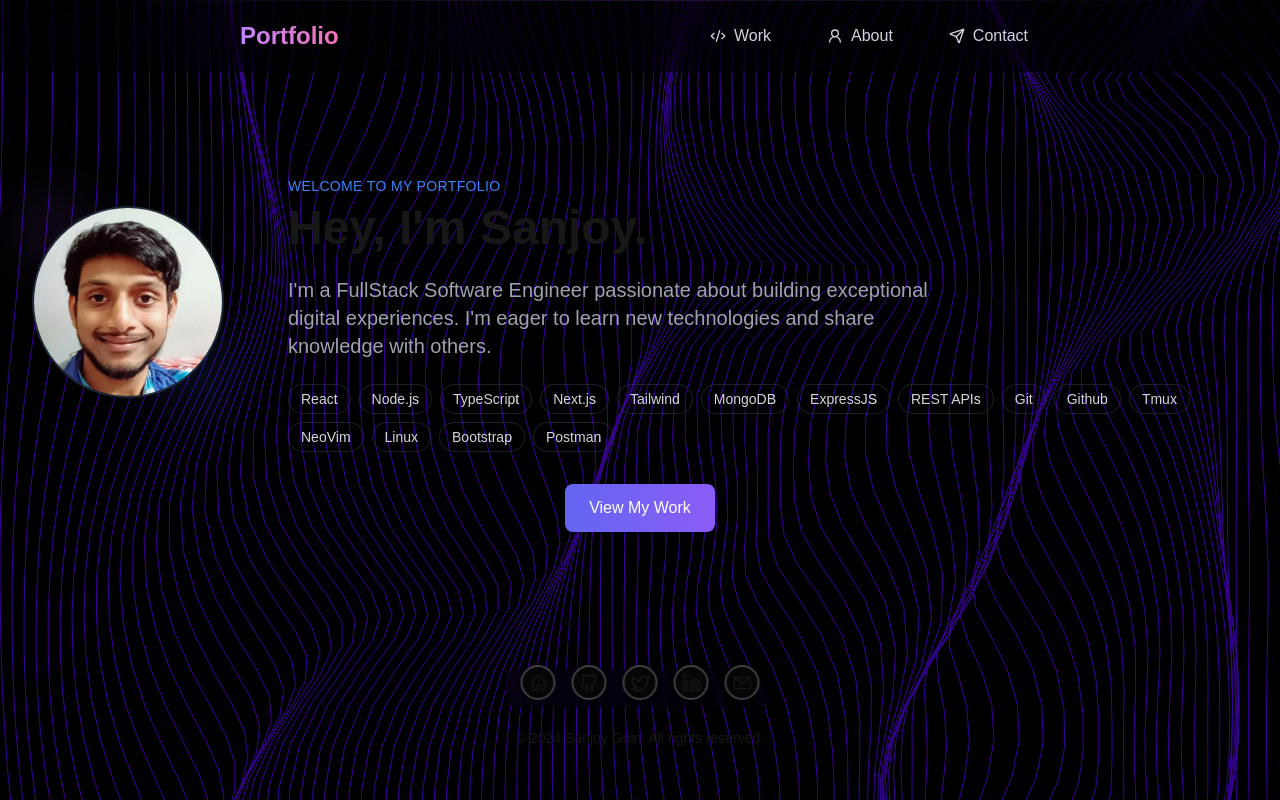
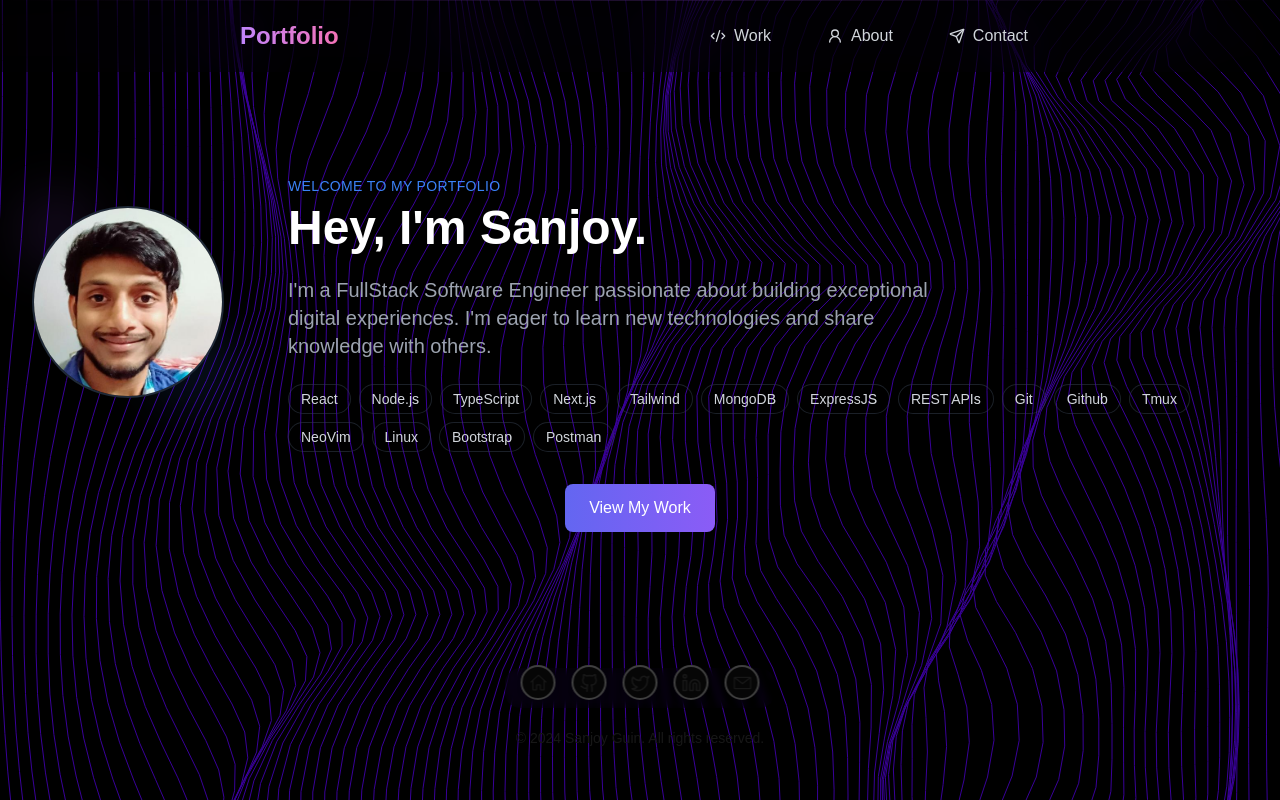
Before and after one commit to Sanjoy-droid/Portfolio, a Next.js app: page / in a window 1280 px wide. Built offline with nearby package versions, Linux system fonts and the light colour scheme.

Commit message:
fix header styling

```diff
--- a/components/Intro.tsx
+++ b/components/Intro.tsx
@@ -38,11 +38,10 @@ const page = () => {
                 <h2 className="text-sm font-medium uppercase tracking-wide text-blue-500">
                   Welcome to my portfolio
                 </h2>
-                <h1 className="w-full text-center md:text-left bg-gradient-to-r from-gray-100 to-gray-300 bg-clip-text text-4xl font-bold md:text-5xl flex justify-center md:justify-start items-center">
+                <h1 className="w-full text-center md:text-left text-4xl font-bold md:text-5xl text-white">
                   <BlurText
                     text="Hey, I&#39;m Sanjoy."
-                    className=""
-                    delay={150}
+                    delay={50}
                     animateBy="words"
                     direction="top"
                   />
```
